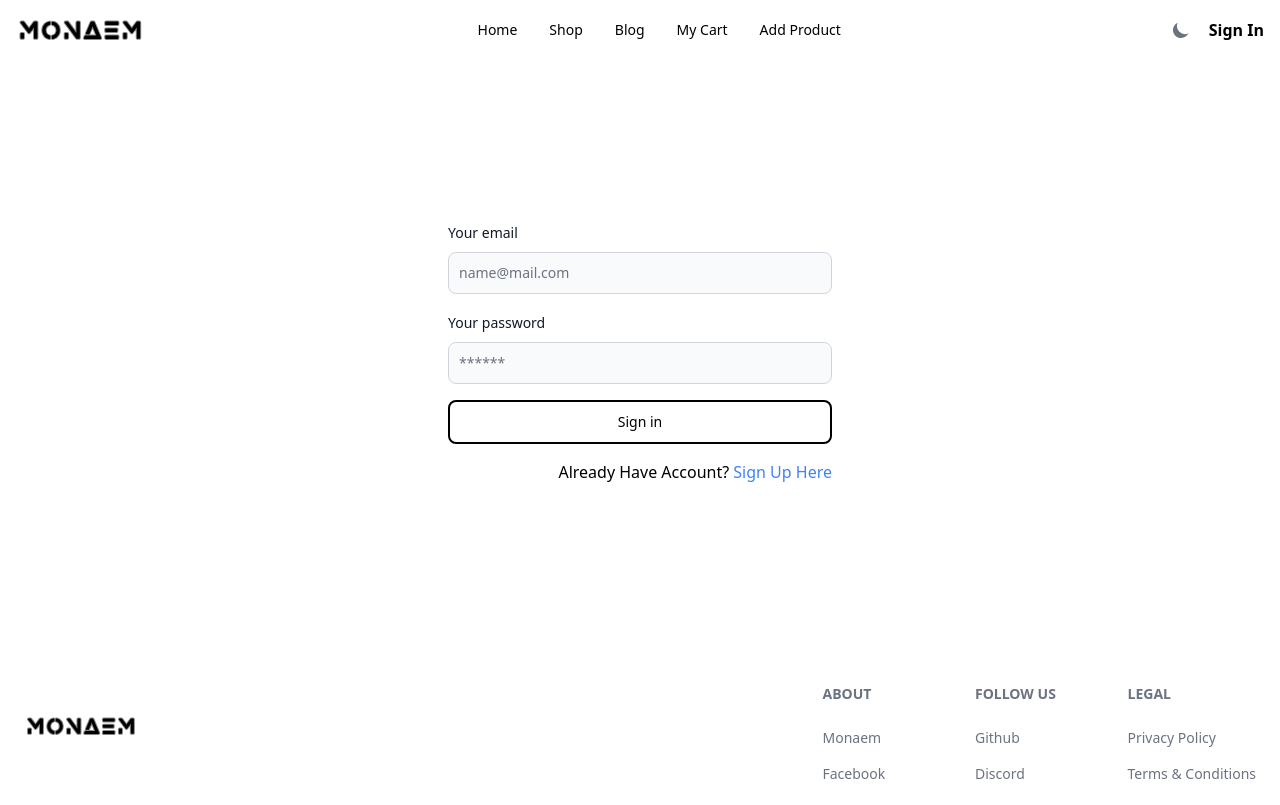
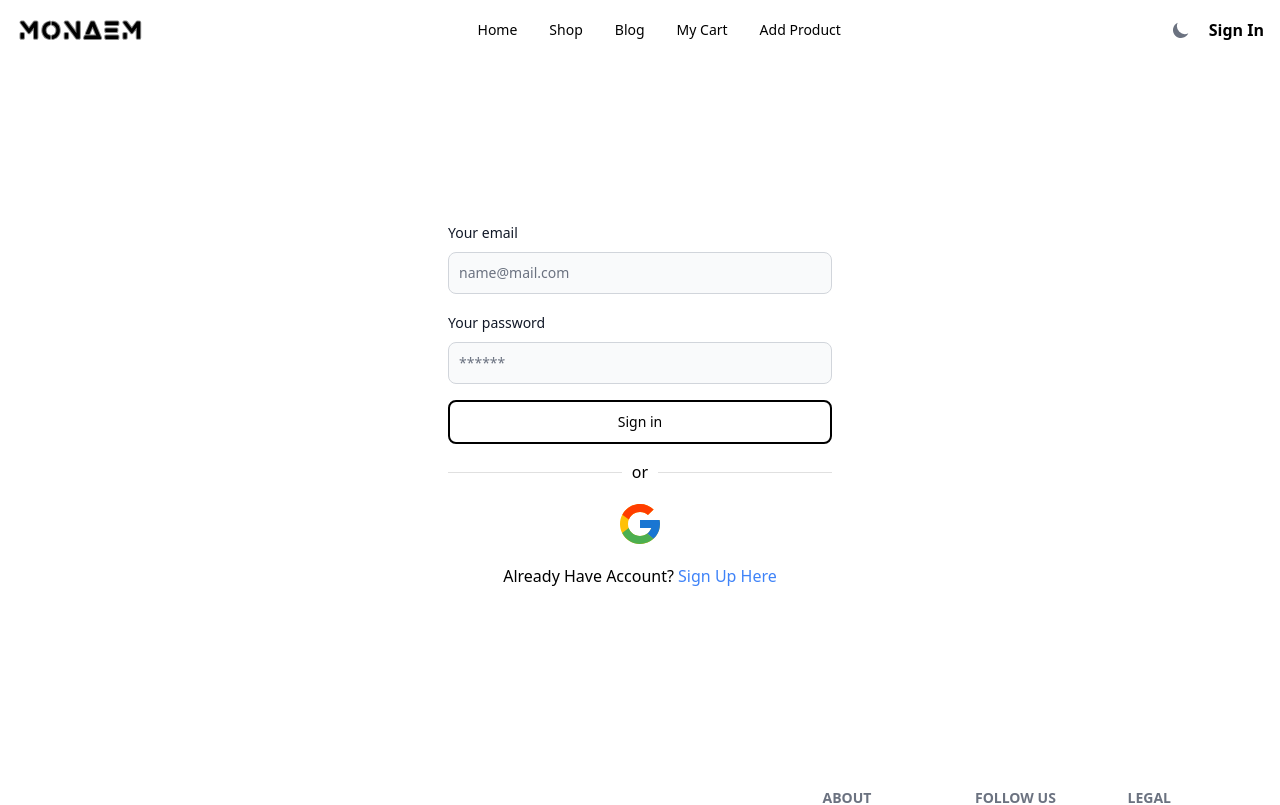
Before and after one commit to monaemhossain/monaem-fashion, a React (Vite) app: page /sign-in in a window 1280 px wide. Shown: the top 805 px of the page. Built offline with nearby package versions, Linux system fonts and the light colour scheme; no server answers.

Commit message:
added google login on the app

```diff
--- a/src/Components/Header/NavMenu/NavMenu.jsx
+++ b/src/Components/Header/NavMenu/NavMenu.jsx
@@ -3,6 +3,7 @@
 import { useContext, useState } from 'react';
 import { NavLink } from 'react-router-dom';
 import { AuthProvider } from '../../../Context/AuthContext';
+import toast from 'react-hot-toast';
 
 
 const NavMenu = () => {
@@ -17,8 +18,8 @@
   const handleSignOut = () => {
     // e.preventDefault()
     signOutUser()
-      .then(succ => console.log(succ))
-      .catch(error => console.log(error))
+      .then(() => toast.success('Successfully signed out'))
+      .catch(() => toast.error("Something went wrong"))
   }
 
   return (
--- a/src/Context/AuthContext.jsx
+++ b/src/Context/AuthContext.jsx
@@ -1,5 +1,5 @@
 import { createContext, useEffect, useState } from "react";
-import {  createUserWithEmailAndPassword, onAuthStateChanged, signInWithEmailAndPassword, signOut } from "firebase/auth";
+import {  GoogleAuthProvider, createUserWithEmailAndPassword, onAuthStateChanged, signInWithEmailAndPassword, signInWithPopup, signOut } from "firebase/auth";
 import auth from "../firebase/firebase.config";
 import { PropTypes } from "prop-types";
 
@@ -18,6 +18,12 @@
     const signInUser = ( email, password ) => {
         setLoader(true)
         return signInWithEmailAndPassword(auth, email, password)
+    }
+    const provider = new GoogleAuthProvider();
+
+    const signInWithGoogle = () => {
+        setLoader(true)
+        return signInWithPopup(auth, provider)
     }
 
     useEffect(() => {
@@ -50,6 +56,7 @@
     const AuthInfo = {
         createUser,
         signInUser,
+        signInWithGoogle,
         user,
         loader,
         signOutUser,
--- a/src/Pages/SignIn/SignIn.jsx
+++ b/src/Pages/SignIn/SignIn.jsx
@@ -2,9 +2,11 @@
 import { useContext } from 'react';
 import { AuthProvider } from '../../Context/AuthContext';
 import { NavLink, useLocation, useNavigate } from 'react-router-dom';
+import toast, {  Toaster } from 'react-hot-toast';
+import { Divider } from '@mui/material';
 
 export default function SignIn() {
-    const { signInUser } = useContext(AuthProvider);
+    const { signInUser, signInWithGoogle } = useContext(AuthProvider);
     const location = useLocation();
     const navigate = useNavigate();
 
@@ -14,14 +16,18 @@
         const password = e.target.password.value;
 
         signInUser(email, password)
-            .then((user) => {
-                console.log(user.user);
-                navigate(location?.state?location.state : '/');
+            .then(() => {
+                toast.success("Successfully logged in with email and password")
+                navigate(location?.state ? location.state : '/');
             })
-            .catch(error => {
-                console.log(error)
-            })
-    };
+            .catch(() => toast.error("Invalid email or password"))
+    }
+    const handleGoogleLogin = (e) => {
+        e.preventDefault()
+        signInWithGoogle()
+            .then(() => toast.success("Successfully logged in with Google"))
+            .catch(() => toast.error("Something went wrong"))
+    }
 
     return (
         <section className='max-w-sm mx-auto md:py-40 py-20'>
@@ -58,11 +64,20 @@
                 <Button type="submit" className='dark:text-white dark:border-white dark:hover:bg-white dark:hover:text-black text-black border-2 border-black hover:bg-darkTheme hover:text-white transition-all'>
                     Sign in
                 </Button>
+                <Divider>or</Divider>
+                <div className='grid justify-center items-center'>
+                    <button onClick={handleGoogleLogin}>
+                        <svg xmlns="http://www.w3.org/2000/svg" x="0px" y="0px" width="48" height="48" viewBox="0 0 48 48">
+                            <path fill="#FFC107" d="M43.611,20.083H42V20H24v8h11.303c-1.649,4.657-6.08,8-11.303,8c-6.627,0-12-5.373-12-12c0-6.627,5.373-12,12-12c3.059,0,5.842,1.154,7.961,3.039l5.657-5.657C34.046,6.053,29.268,4,24,4C12.955,4,4,12.955,4,24c0,11.045,8.955,20,20,20c11.045,0,20-8.955,20-20C44,22.659,43.862,21.35,43.611,20.083z"></path><path fill="#FF3D00" d="M6.306,14.691l6.571,4.819C14.655,15.108,18.961,12,24,12c3.059,0,5.842,1.154,7.961,3.039l5.657-5.657C34.046,6.053,29.268,4,24,4C16.318,4,9.656,8.337,6.306,14.691z"></path><path fill="#4CAF50" d="M24,44c5.166,0,9.86-1.977,13.409-5.192l-6.19-5.238C29.211,35.091,26.715,36,24,36c-5.202,0-9.619-3.317-11.283-7.946l-6.522,5.025C9.505,39.556,16.227,44,24,44z"></path><path fill="#1976D2" d="M43.611,20.083H42V20H24v8h11.303c-0.792,2.237-2.231,4.166-4.087,5.571c0.001-0.001,0.002-0.001,0.003-0.002l6.19,5.238C36.971,39.205,44,34,44,24C44,22.659,43.862,21.35,43.611,20.083z"></path>
+                        </svg>
+                    </button>
+                </div>
+                <div className="grid justify-center">
 
-                <div className="grid justify-end">
                     <p className='text-right'>Already Have Account? <NavLink to='/sign-up' className='text-blue-500'>Sign Up Here</NavLink></p>
                 </div>
             </form>
+            <Toaster />
         </section>
     )
 }
```
